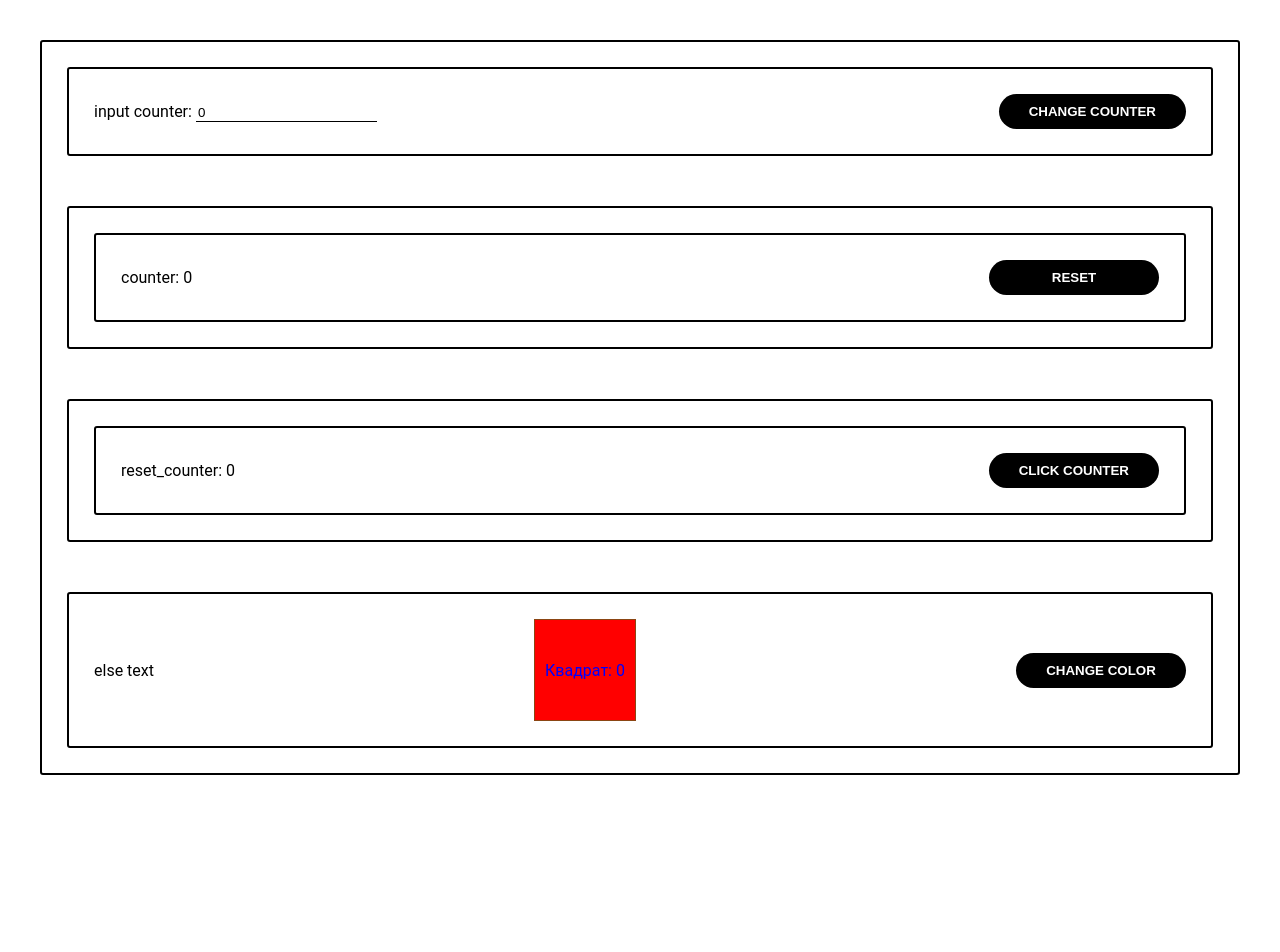
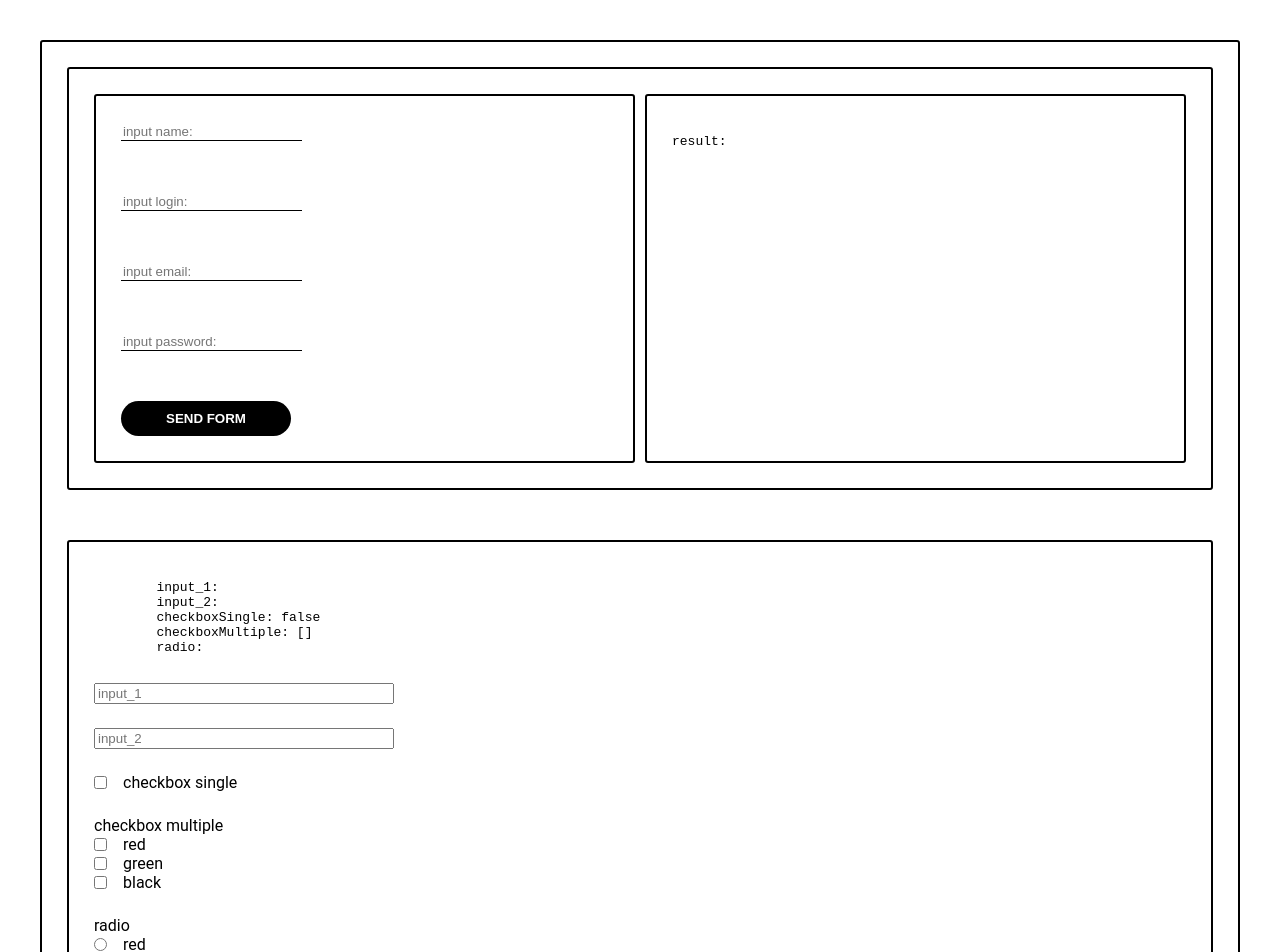
Before and after one commit to Bertik888/Counter-Vue3, a Vue app: page / in a window 1280 px wide. Shown: the top 952 px of the page. Before the commit the page ends 800 px from the top, so only its background shows below. Built offline with nearby package versions, Linux system fonts and the light colour scheme.

Commit message:
7 commit end registrationform & send result

```diff
--- a/src/App.vue
+++ b/src/App.vue
@@ -2,6 +2,16 @@
   <div class="container">
 
     <div class="row">
+
+      <div class="col">
+        <c-registration
+        />
+      </div>
+
+      <div class="col">
+        <v-model
+        />
+      </div>
 
       <div class="col">
         <c-model
@@ -33,6 +43,9 @@
 </template>
 
 <script>
+import CRegistration from './components/CRegistration.vue'
+import VModel from './components/VModel.vue'
+
 import CView1 from './components/CView1.vue'
 import CAction1 from './components/CAction1.vue'
 import CModel from './components/CModel.vue'
@@ -44,16 +57,18 @@ import CColor from './components/CColor.vue'
 export default {
   name: 'App',
   components: {
+    CRegistration,
+    VModel,
+    CModel,
     CView1,
     CAction1,
-    CModel,
     CColor
   },
 
   data() {
     return {
       counter: 0,
-      reset_counter: 0, //так можно описать или лучше CamelCase? нельзя через -
+      reset_counter: 0, //так можно или лучше CamelCase? нельзя через '-'
       max_count: 10,
 
     }
@@ -94,6 +109,10 @@ export default {
 </script>
 
 <style lang="scss">
+* {
+  box-sizing: border-box; // из-за этого result выходил за рамки c-registration
+}
+
 #app {
   font-family: 'Roboto', sans-serif;
   -webkit-font-smoothing: antialiased;
@@ -105,7 +124,6 @@ export default {
   max-width: 1200px;
   margin: 0 auto;
   margin-top: 40px;
-  box-sizing: border-box;
 }
 
 .row {
@@ -123,5 +141,20 @@ export default {
   border-radius: 3px;
 }
 
+.input-wrapper {
+  border: 0;
+  outline: 0;
+  background: 0;
+  border-bottom: 1px solid black;
+}
+
+
+  input[type="number"]::-webkit-outer-spin-button,
+  input[type="number"]::-webkit-inner-spin-button {
+    -webkit-appearance: none;
+    margin: 0;
+  }
+
+
 
 </style>
--- a/api/fakeUser.js
+++ b/src/api/fakeUser.js
@@ -1,4 +1,4 @@
-const createUser = (data) =>
+export const createUser = (data) =>
   new Promise((resolve, reject) => {
     if (!data) {
       reject(new Error('Not all information provided'))
--- a/src/components/CColor.vue
+++ b/src/components/CColor.vue
@@ -46,7 +46,7 @@
         this.colorNumber = (Math.floor(Math.random() * 200) + 1)
         this.show = !this.show
 
-        // this.$emit('backgroundColor', this.colorNumber)
+        // this.$emit('backgroundColor', this.colorNumber) - не нужен тут
         console.log(this.colorNumber)
         console.log('onChangeColor')
       }
@@ -61,7 +61,7 @@
         } else {
           return 'yellow'
         }
-        // return (this.colorNumber >= 0 && this.colorNumber < 100 ) ? 'red' : 'green'
+        // return (this.colorNumber >= 0 && this.colorNumber < 100 ) ? 'red' : 'green' // краткая запись 2-х верхних цветов кр и зел
       }
 
     }
--- a/src/components/CModel.vue
+++ b/src/components/CModel.vue
@@ -7,12 +7,12 @@
         <input
           v-model="inputValue"
           type="number"
-          class="input"
+          class="input-wrapper"
         >
       </div>
       <!-- :max_count="max_count" нужен ли тут пропс в инпуте? - [x] - ответ, нет не нужен-->
 
-      <!-- В КАКОМ СЛУЧАЕ НАДО ПРОПИСЫВАТЬ ЭМИТЫ, ПЕРЕД ДАТОЙ ? -->
+      <!-- В КАКОМ СЛУЧАЕ НАДО ПРОПИСЫВАТЬ ЭМИТЫ, ПЕРЕД ДАТОЙ ? - [x] - для того, чтобы подсвечивались при выборе после : -->
 
       <div class="btn">
         <button
@@ -66,7 +66,7 @@
 
 
 
-<style lang="scss" scoped>
+<style lang="scss">
 .c-model {
   display: flex;
   justify-content: space-between;
@@ -75,18 +75,18 @@
   text-align: center;
 }
 
-.input {
-  border: 0;
-  outline: 0;
-  background: 0;
-  border-bottom: 1px solid black;
-}
+// .input {
+//   border: 0;
+//   outline: 0;
+//   background: 0;
+//   border-bottom: 1px solid black;
+// }
 
-  input[type="number"]::-webkit-outer-spin-button,
-  input[type="number"]::-webkit-inner-spin-button {
-    -webkit-appearance: none;
-    margin: 0;
-  }
+//   input[type="number"]::-webkit-outer-spin-button,
+//   input[type="number"]::-webkit-inner-spin-button {
+//     -webkit-appearance: none;
+//     margin: 0;
+//   }
 
 
 </style>
--- a/src/components/CRegistration.vue
+++ b/src/components/CRegistration.vue
@@ -0,0 +1,79 @@
+<template>
+  <div class="block-wrapper">
+
+    <div class="c-registration">
+
+      <div class="c-registration__input">
+        <c-registration-form
+          @sendForm="sendForm"
+
+        />
+      </div>
+
+      <div class="c-registration__result">
+        <c-registration-result
+          :result="result"
+
+        />
+      </div>
+
+    </div>
+
+  </div>
+</template>
+
+<script>
+import CRegistrationForm from './CRegistrationForm.vue'
+import CRegistrationResult from './CRegistrationResult.vue'
+
+  export default {
+    name: 'CRegistration',
+
+    components: {
+      CRegistrationForm,
+      CRegistrationResult
+    },
+
+    data() {
+      return {
+        result: undefined
+      }
+    },
+
+    methods: {
+      sendForm(formData) {
+        this.result = formData
+        console.log(formData)
+      }
+    }
+
+
+  }
+</script>
+
+<style lang="scss" scoped>
+.c-registration {
+  display: flex;
+  justify-content: space-between;
+  // flex: 0 0 50%;  // что делает?
+  // width: 50%; // не подходит
+  // flex-basis: 50%;
+  // flex-grow: 1;
+
+  &__input {
+    width: calc(50% - 5px);
+    // margin-right: 10px; // правильно ли задал, чтоб по центру был отступ ?
+    margin-right: 5px;
+
+  }
+  &__result {
+    width: calc(50% - 5px);
+    margin-left: 5px;
+  }
+}
+
+// .c-registration-result {
+//   // min-height: 100%;      //как сделать равную высоту блоков?
+//   background: red;
+// }
+</style>
--- /dev/null
+++ b/src/components/CRegistrationForm.vue
@@ -0,0 +1,118 @@
+<template>
+  <div class="block-wrapper">
+    <div class="c-registration-form">
+
+      <div class="my-input">
+        <input
+          v-model="inputNameForm"
+          @sendForm="sendForm"
+
+          placeholder="input name:"
+          type="text"
+          class="input-wrapper"
+        >
+      </div>
+
+      <div class="my-input">
+        <input
+          v-model="inputLoginForm"
+          placeholder="input login:"
+          type="text"
+          class="input-wrapper"
+        >
+      </div>
+      <!-- type="login" - существует такой тип? и тип майл?
+          :value = как используется? когда v-model, а когда :value ?  -->
+      <div class="my-input">
+        <input
+          v-model="inputEmailForm"
+          placeholder="input email:"
+          type="email"
+          class="input-wrapper"
+        >
+      </div>
+
+      <div class="my-input">
+        <input
+          v-model="inputPasswordForm"
+          placeholder="input password:"
+          type="password"
+          class="input-wrapper"
+        >
+      </div>
+
+    </div>
+
+    <div class="btn">
+      <button
+        @click="onChangeForm"
+        class="button"
+      >
+        send form
+      </button>
+    </div>
+
+  </div>
+</template>
+
+<script>
+import {createUser} from '@/api/fakeUser'
+  export default {
+    name: 'CRegistrationForm',
+
+
+    data() {
+      return {
+        inputNameForm: '',
+        inputLoginForm: '',
+        inputEmailForm: '',
+        inputPasswordForm: ''
+      }
+
+    },
+
+    methods: {
+      async onChangeForm() {
+        const data = {
+          name: this.inputNameForm,
+          login: this.inputLoginForm,
+          email: this.inputEmailForm,
+          password: this.inputPasswordForm
+
+        }
+        createUser(data).then(response => {
+          if(response.data.status === 400) {
+            console.log(data)
+          }
+          console.log(response)
+        })
+
+        const formData = {
+          inputNameForm: this.inputNameForm,
+          inputLoginForm: this.inputLoginForm,
+          inputEmailForm: this.inputEmailForm,
+          inputPasswordForm: this.inputPasswordForm
+        }
+        this.$emit('sendForm', formData)
+        this.resetForm()
+        console.log('onChangeForm')
+      },
+
+      resetForm() {
+        this.inputNameForm = ''
+        this.inputLoginForm = ''
+        this.inputEmailForm = ''
+        this.inputPasswordForm = ''
+      }
+    }
+
+
+  }
+</script>
+
+<style lang="scss" scoped>
+.my-input {
+  margin-bottom: 50px; // правильно ли задано? -
+}
+
+</style>
--- /dev/null
+++ b/src/components/CRegistrationResult.vue
@@ -0,0 +1,30 @@
+<template>
+  <div class="block-wrapper block-height">
+    <div class="c-registration-res">
+      <pre>result: {{ result }}</pre>
+    </div>
+
+  </div>
+</template>
+
+<script>
+  export default {
+    name: 'CRegistrationResult',
+
+    props: {
+      result: {
+        type: Object,
+        default: undefined
+      }
+    }
+  }
+</script>
+
+<style lang="scss" scoped>
+.block-height {
+  // min-height: 100%; - не верно
+  //как сделать равную высоту блоков? - [x] - border-box в app для *, а тут height: 100%;
+  height: 100%;
+}
+
+</style>
--- /dev/null
+++ b/src/components/VModel.vue
@@ -0,0 +1,133 @@
+<template>
+  <div class="block-wrapper">
+    <div class="v-model">
+      <pre>
+        input_1: {{input_1}}
+        input_2: {{input_2}}
+        checkboxSingle: {{checkboxSingle}}
+        checkboxMultiple: {{checkboxMultiple}}
+        radio: {{radio}}
+      </pre>
+  <!---->
+      <input
+        type="text"
+        placeholder="input_1"
+        v-model="input_1"
+      >
+  <!---->
+      <input
+        type="text"
+        placeholder="input_2"
+        :value="input_2"
+        @input="changeInput2"
+      >
+  <!---->
+      <label>
+        <input
+          type="checkbox"
+          v-model="checkboxSingle"
+        >
+        checkbox single
+      </label>
+  <!---->
+      <div style="margin-top: 24px">checkbox multiple</div>
+      <label>
+        <input
+          type="checkbox"
+          v-model="checkboxMultiple"
+          value="red"
+        >
+        red
+      </label>
+      <label>
+        <input
+          type="checkbox"
+          v-model="checkboxMultiple"
+          value="green"
+        >
+        green
+      </label>
+      <label>
+        <input
+          type="checkbox"
+          v-model="checkboxMultiple"
+          value="black"
+        >
+        black
+      </label>
+  <!---->
+      <div style="margin-top: 24px">radio</div>
+      <label>
+        <input
+          type="radio"
+          v-model="radio"
+          value="red"
+        >
+        red
+      </label>
+      <label>
+        <input
+          type="radio"
+          v-model="radio"
+          value="green"
+        >
+        green
+      </label>
+      <label>
+        <input
+          type="radio"
+          v-model="radio"
+          value="black"
+        >
+        black
+      </label>
+    </div>
+  </div>
+</template>
+
+<script>
+export default {
+  name: 'VModel',
+  data() {
+    return {
+      input_1: '',
+      input_2: '',
+      checkboxSingle: false,
+      checkboxMultiple: [],
+      radio: ''
+    }
+  },
+  methods: {
+    changeInput2(val) {
+      console.log(val)
+      this.input_2 = val.target.value
+    }
+  }
+}
+</script>
+
+<style lang="scss" scoped>
+.v-model {
+  display: flex;
+  flex-direction: column;
+  align-items: start;
+  width: 100%;
+
+  input {
+    margin-bottom: 24px;
+    width: 100%;
+    max-width: 300px;
+  }
+
+  label {
+    display: flex;
+    align-items: center;
+    white-space: nowrap;
+    cursor: pointer;
+
+    input {
+      margin: 0 16px 0 0;
+    }
+  }
+}
+</style>
```
